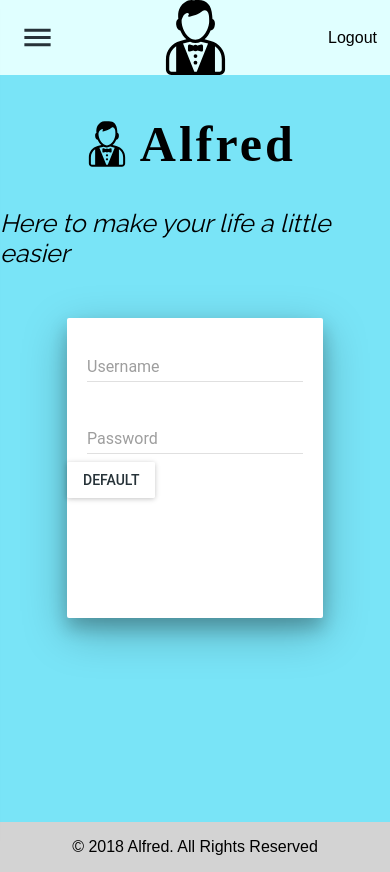
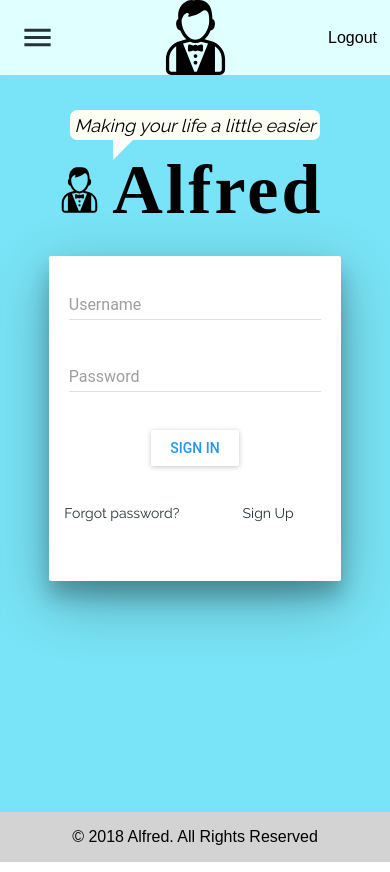
Before and after one commit to DanielKell/Alfred-Login-Page, a React (Create React App) app: page / in a window 390 px wide. Built offline with nearby package versions, Linux system fonts and the light colour scheme; a web font is replaced by a local one.

Commit message:
Restyled mobile login screen

```diff
--- a/src/components/LoginBox/LoginBox.js
+++ b/src/components/LoginBox/LoginBox.js
@@ -18,7 +18,7 @@ class LoginBox extends Component {
 
     return (
       <div className="login-box-container">
-        <Paper className="login-paper" zDepth={4}>
+        <Paper className="login-paper" zDepth={5}>
           <div className="login-field">
 
             <TextField
@@ -38,10 +38,18 @@ class LoginBox extends Component {
               ref={"password"}
             />
           </div>
+          <div className="login-sign-in-button-container">
           <RaisedButton
             onClick={this.handleSignIn}
-            label="Default"
+            label="Sign In"
+            className="login-sign-in-button"
+            labelColor={blue500}
           />
+          </div>
+          <div className="login-sign-in-options">
+          <a href=""> <p>Forgot password?</p></a>
+          <a href=""> <p>Sign Up</p></a>
+          </div>
         </Paper>
       </div>
     );
--- a/src/components/LoginBox/styles.css
+++ b/src/components/LoginBox/styles.css
@@ -1,6 +1,6 @@
 .login-paper {
-  height: 300px;
-  width: 65vw;
+  height: 325px;
+  width: 75vw;
   min-width: 256px;
   max-width: 600px;
   display: "inline-block"; }
@@ -8,9 +8,23 @@
     display: flex;
     justify-content: center;
     margin: 0 20px 0 20px; }
-  .login-paper .login-button-container {
+  .login-paper .login-sign-in-button-container {
     display: flex;
     justify-content: center;
-    margin-top: 20px; }
-    .login-paper .login-button-container .login-button {
-      width: 150px; }
+    margin-top: 30px; }
+  .login-paper .login-sign-in-options {
+    display: flex;
+    justify-content: space-evenly;
+    margin-top: 15px; }
+    .login-paper .login-sign-in-options a {
+      width: 50%;
+      display: flex;
+      justify-content: center;
+      margin-top: 10px;
+      font-size: 14px;
+      text-decoration: none;
+      font-family: "Raleway";
+      color: inherit; }
+
+.LOL {
+  font-family: "Raleway"; }
--- a/src/components/LoginBox/styles.scss
+++ b/src/components/LoginBox/styles.scss
@@ -1,6 +1,8 @@
+@import "../../sass/shared.scss";
+
 .login-paper {
-  height: 300px;
-  width: 65vw;
+  height: 325px;
+  width: 75vw;
   min-width: 256px;
   max-width: 600px;
   display: "inline-block";
@@ -8,13 +10,32 @@
     display: flex;
     justify-content: center;
     margin: 0 20px 0 20px;
+
   }
-  .login-button-container {
+
+  .login-sign-in-button-container {
     display: flex;
     justify-content: center;
-    margin-top: 20px;
-    .login-button {
-      width: 150px;
-    }
+    margin-top: 30px;
+
+  }
+  .login-sign-in-options {
+    display: flex;
+    justify-content: space-evenly;
+    margin-top: 15px;
+      a {
+        width: 50%;
+        display: flex;
+        justify-content: center;
+        margin-top: 10px;
+        font-size: 14px;
+        text-decoration: none;
+        font-family: $primary-font;
+        color: inherit;
+      }
   }
 }
+
+.LOL {
+  font-family: $primary-font;
+}
--- a/src/components/LoginPage/LoginPage.js
+++ b/src/components/LoginPage/LoginPage.js
@@ -10,13 +10,14 @@ const LoginPage = ({onSignIn, onSignOut, user, attemptedLogin}) => {
 
   return (
     <div className="login-container">
+          <h3 className="login-page-tagline speech-bubble">
+        Making your life a little easier
+      </h3>
       <div className="login-page-title">
         <img src={logo} alt="Alfred logo" />
         <h2>Alfred</h2>
       </div>
-      <h3 className="login-page-tagline">
-        Here to make your life a little easier
-      </h3>
+
 
            {user ? (
             <WelcomePage user={user} onSignOut={onSignOut} />
--- a/src/components/LoginPage/styles.css
+++ b/src/components/LoginPage/styles.css
@@ -5,17 +5,39 @@
   background-color: #79e4f7;
   width: 100%;
   align-items: center;
-  padding-top: 30px; }
+  padding-top: 20px; }
   .login-container .login-page-title {
-    display: flex; }
+    display: flex;
+    margin-bottom: 1em; }
     .login-container .login-page-title h2 {
       font-family: "Londrina Shadow";
-      font-size: 50px;
+      font-size: 70px;
       letter-spacing: 3px;
       margin: 10px; }
   .login-container .login-page-tagline {
-    font-size: 25px;
-    margin-bottom: 50px;
+    font-size: 18px;
+    margin-top: 15px;
+    margin-bottom: 0px;
     font-family: "Raleway";
     font-weight: 400;
     font-style: italic; }
+
+.speech-bubble {
+  position: relative;
+  background: #fdfff5;
+  border-radius: .4em;
+  padding: .25em; }
+
+.speech-bubble:after {
+  content: '';
+  position: absolute;
+  bottom: 0;
+  left: 21%;
+  width: 0;
+  height: 0;
+  border: 20px solid transparent;
+  border-top-color: #fcfffe;
+  border-bottom: 0;
+  border-left: 0;
+  margin-left: -10px;
+  margin-bottom: -20px; }
--- a/src/components/LoginPage/styles.scss
+++ b/src/components/LoginPage/styles.scss
@@ -7,22 +7,46 @@
   background-color: rgb(121, 228, 247);
   width: 100%;
   align-items: center;
-  padding-top: 30px;
+  padding-top: 20px;
 
   .login-page-title {
     display: flex;
+    margin-bottom: 1em;
     h2 {
       font-family: $brand-logo-font;
-      font-size: 50px;
+      font-size: 70px;
       letter-spacing: 3px;
       margin: 10px;
     }
   }
   .login-page-tagline {
-    font-size: 25px;
-    margin-bottom: 50px;
+    font-size: 18px;
+    margin-top: 15px;
+    margin-bottom: 0px;
     font-family: $primary-font;
     font-weight: 400;
     font-style: italic;
   }
 }
+
+.speech-bubble {
+	position: relative;
+	background: #fdfff5;
+  border-radius: .4em;
+  padding: .25em
+}
+
+.speech-bubble:after {
+	content: '';
+	position: absolute;
+	bottom: 0;
+	left: 21%;
+	width: 0;
+	height: 0;
+	border: 20px solid transparent;
+	border-top-color: #fcfffe;
+	border-bottom: 0;
+	border-left: 0;
+	margin-left: -10px;
+	margin-bottom: -20px;
+}
```
